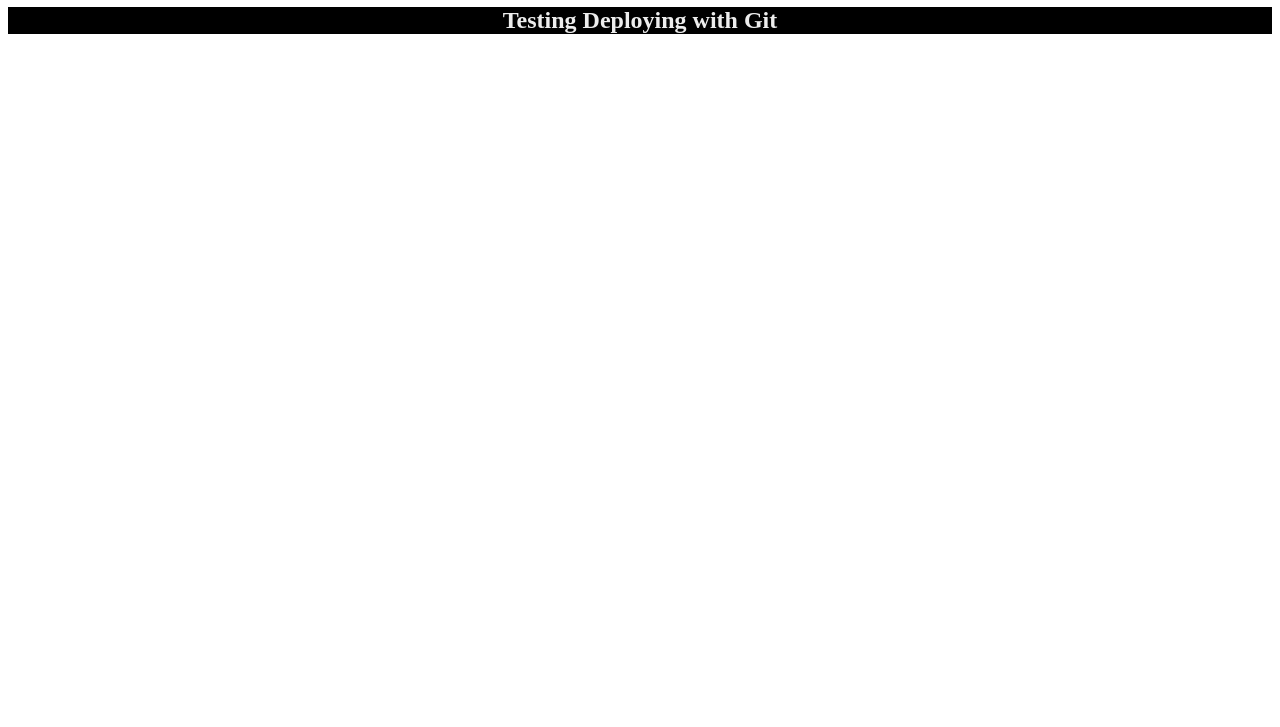
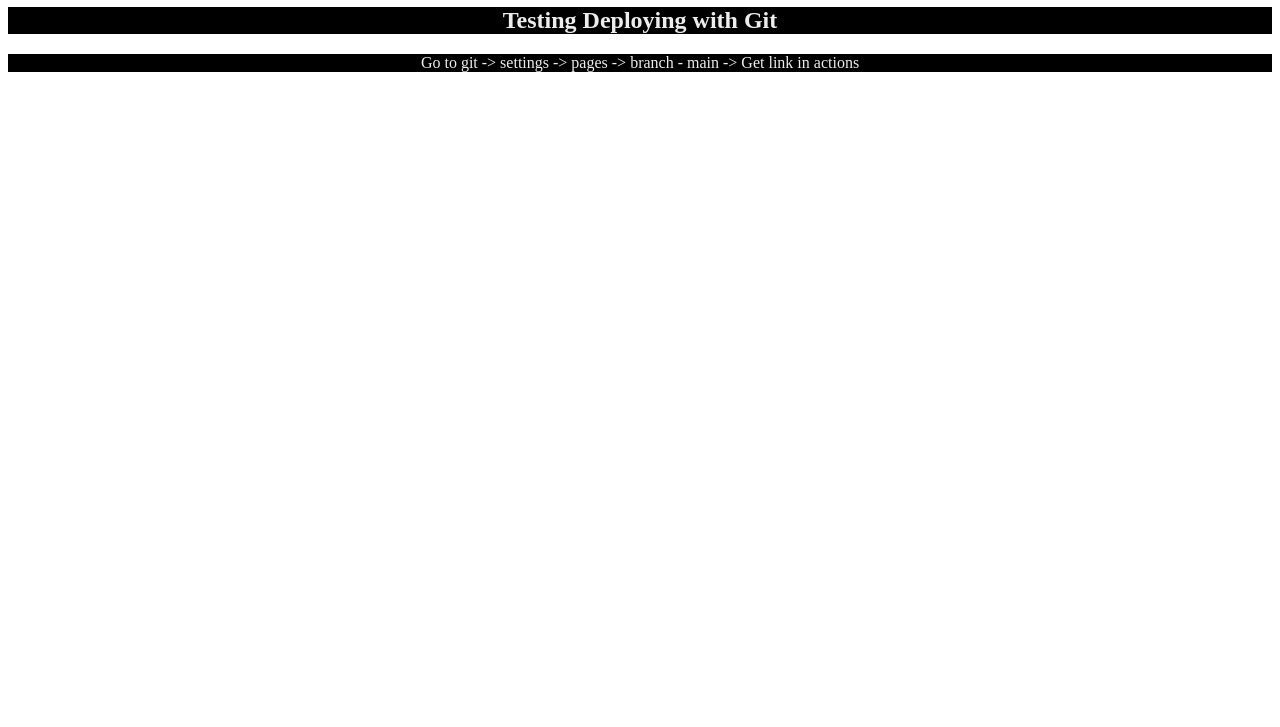
Before and after one commit to ShamodRamanayake03/Demo-Deploy, a plain HTML site: page index.html in a window 1280 px wide. Shown: the part 73-800 px from the top of the page. Drawn offline with Linux system fonts and the light colour scheme.

Commit message:
"Third Commit"

```diff
--- a/css/style.css
+++ b/css/style.css
@@ -8,3 +8,8 @@
     color: rgb(237, 237, 237);
     text-align: center;
 }
+p{
+    background-color: rgb(0, 0, 0);
+    color: rgb(237, 237, 237);
+    text-align: center;
+}
--- a/index.html
+++ b/index.html
@@ -9,5 +9,6 @@
 <body>
     <h1>Hello!!!</h1>
     <h2>Testing Deploying with Git</h2>
+    <p>Go to git -> settings -> pages -> branch - main -> Get link in actions</p>
 </body>
 </html>
```
